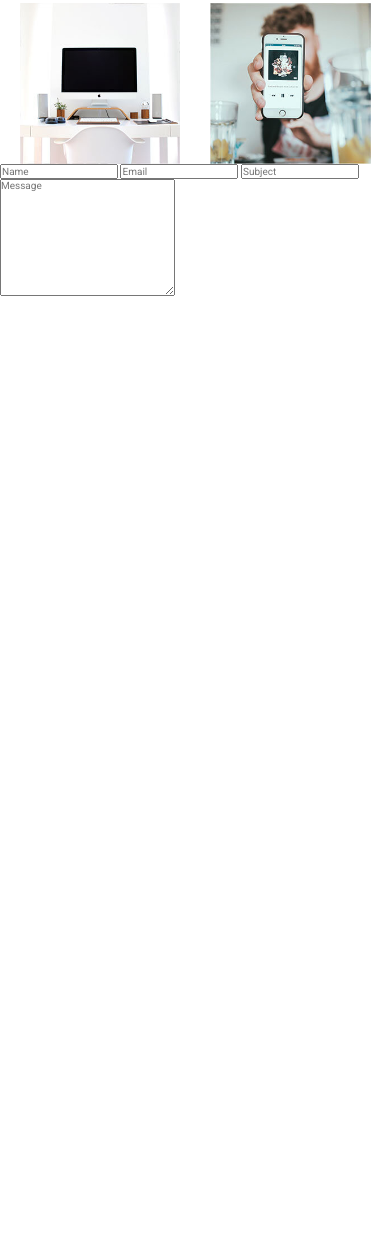
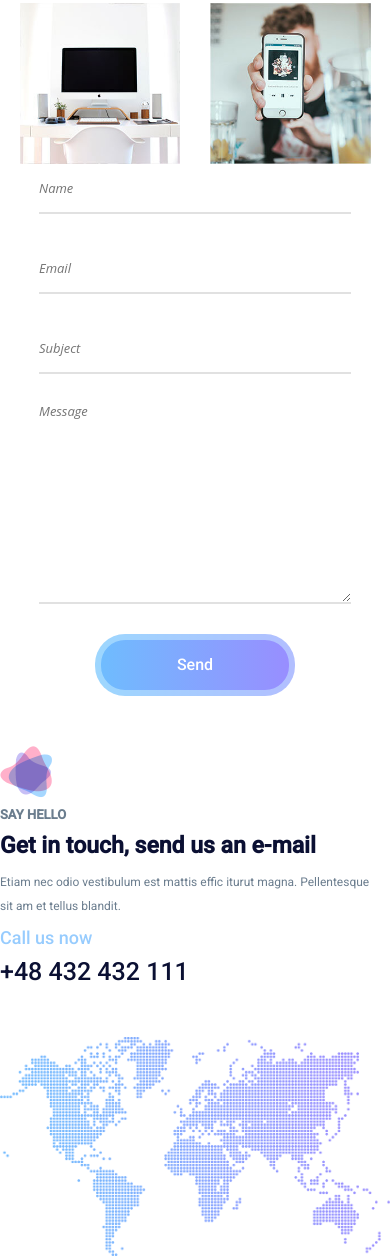
Before and after one commit to PrzemyslawMatlega/MultiPage, a website built with webpack: page index.html in a window 390 px wide. Shown: the part 2937-4193 px from the top of the page. Before the commit the page ends 3236 px from the top, so only its background shows below. Built offline with nearby package versions, Linux system fonts and the light colour scheme; files whose address does not match are found by name.

Commit message:
contact section mobile

```diff
--- a/index.html
+++ b/index.html
@@ -209,12 +209,26 @@
 
         <section class="contact">
             <form action="#" class="contactUs">
-               <input type="text" class="contactUs__field--small" placeholder="Name">
-                <input type="text" class="contactUs__field--small" placeholder="Email">
-                <input type="text" class="contactUs__field--small" placeholder="Subject">
-                <textarea name="" class="contatct__field--big" cols="30" rows="10" placeholder="Message"></textarea>
+               <input type="text" class="contactUs__field contactUs__field--small" placeholder="Name">
+                <input type="text" class="contactUs__field contactUs__field--small" placeholder="Email">
+                <input type="text" class="contactUs__field contactUs__field--small" placeholder="Subject">
+                <textarea name="" class="contactUs__field contactUs__field--big" cols="30" rows="30" placeholder="Message"></textarea>
+            <button class="contactUs__button button-main" >Send </button>
+            </form>
 
-            </form>
+            <div class="sectionIntro sectionIntro--left">
+                    <img src="src/img/title-icon.png" alt="" class="sectionIntro__icon">
+                    <h5 class="sectionIntro__discover">Say hello</h5>
+                    <h2 class="sectionIntro__title sectionIntro__title--left">Get in touch, send us an e-mail</h2>
+                    <p class="textMain">Etiam nec odio vestibulum est mattis effic iturut magna. Pellentesque sit
+                        am et tellus blandit.</p>
+                    <h5 class="sectionIntro__callNow">Call us now</h5>
+                    <p class="sectionIntro__number"> +48 432 432 111</p>
+            </div>
+            <div class="contact__map">
+                <img src="src/img/world-map.png" alt="">
+            </div>
+
         </section>
 
 
--- a/src/scss/components/_sectionIntro.scss
+++ b/src/scss/components/_sectionIntro.scss
@@ -3,21 +3,21 @@
     text-align: center;
     grid-row-gap: 1rem;
     margin: 5rem 0;
+
     &--left{
-
         text-align:left;
-
     }
 
     &__icon--center{
         justify-self: center;
     }
+
     &__discover{
         color: $grey-color;
         text-transform: uppercase;
         font-size: 1.3rem;
+    }
 
-    }
     &__title{
         font-size: 2.3rem;
         text-align: center;
@@ -26,4 +26,14 @@
             text-align: left;
         }
     }
+    &__callNow{
+        font-size: 1.8rem;
+        color: #97ccfe;
+        font-weight: 500;
+    }
+    &__number{
+        font-size: 2.5rem;
+        color: #0b1033;
+        font-weight: 500;
+    }
 }
--- a/src/scss/layout/_contact.scss
+++ b/src/scss/layout/_contact.scss
@@ -0,0 +1,37 @@
+.contact {
+
+    &__map{
+        &>img{
+            display: block;
+            width: 100%;
+            height: 100%;
+            object-fit: cover;
+        }
+    }
+}
+
+.contactUs {
+    display: grid;
+    grid-row-gap: 3rem;
+    width: 80%;
+    margin: auto;
+
+    &__field {
+        height: 50px;
+        border: none;
+        border-bottom: 2px solid #e1e1e1;
+        font-size: 1.3rem;
+        font-family: "Open Sans", sans-serif;
+        font-style: italic;
+        color: #a5bbd0;
+
+        &--big{
+            height: 200px;
+        }
+    }
+
+    &__button{
+        justify-self: center;
+        width: 20rem;
+    }
+}
--- a/src/scss/main.scss
+++ b/src/scss/main.scss
@@ -13,3 +13,4 @@
 @import "layout/features";
 @import "layout/aboutUs";
 @import "layout/team";
+@import "layout/contact";
```
Also changed, not shown: src/img/world-map.png (added).
